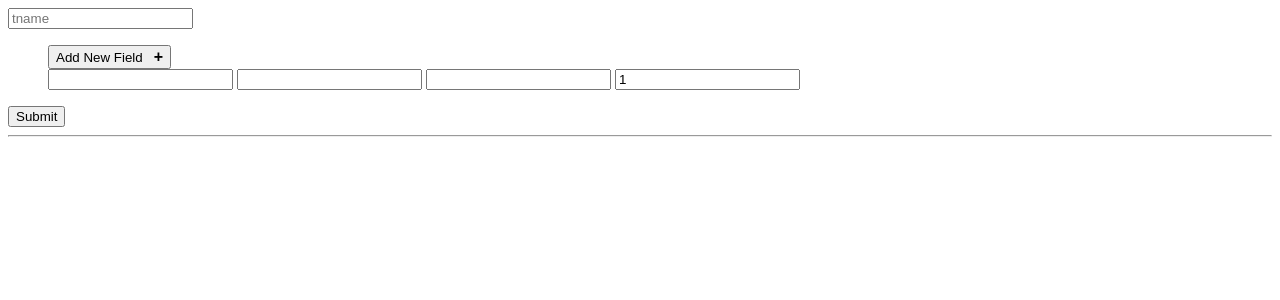
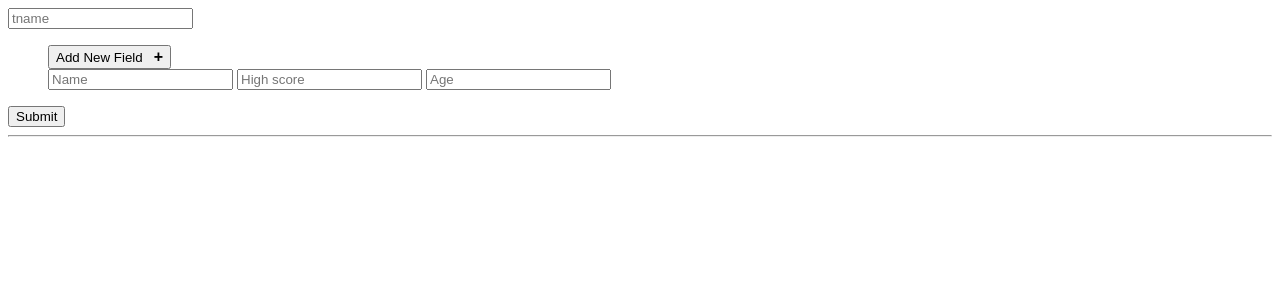
Before and after one commit to aaquib19/team-play-ajax, a Django app: page /add-team/ in a window 1280 px wide. Shown: the top 300 px of the page. Run offline with Django 3.2, Linux system fonts and the light colour scheme; some libraries are stand-ins or nearby versions.

Commit message:
cleaned html

```diff
--- a/templates/add-team.html
+++ b/templates/add-team.html
@@ -18,10 +18,10 @@
       <span style="font-size:16px; font-weight:bold;">+ </span>
     </button>
     <div id="playerlist">
-        <input type="text" name="pname[1]">
-        <input type="text" name="score[1]">
-        <input type="text" name="age[1]">
-        <input type="text" name="id" value="1" >
+        <input type="text" name="pname[1]" placeholder="Name">
+        <input type="text" name="score[1]" placeholder="High score">
+        <input type="text" name="age[1]" placeholder="Age">
+        <input type="hidden" name="id" value="1" >
     </div>
 </ol>
         <input type="hidden" name="pids" value="1" id="pids">
@@ -112,10 +112,10 @@
             let pids = $("#pids").val();
              $("#pids").val( pids+","+x);
             $(wrapper).append(
-                '<div><input type="text" name="pname['+ x +']">' +
-                '<input type="text" name="score['+x +']">\n' +
-                '<input type="text" name="age['+x +']">\n' +
-                '<input type="text" name="id" value="'+x +
+                '<div><input type="text" name="pname['+ x +']"   placeholder="Name">' +
+                '<input type="text" name="score['+x +']"   placeholder="High score">\n' +
+                '<input type="text" name="age['+x +']"   placeholder="Age">\n' +
+                '<input type="hidden" name="id" value="'+x +
                 '"><a href="#" class="delete">Delete</a></div>'); //add input box
         } else {
             alert('You Reached the limits')
```
